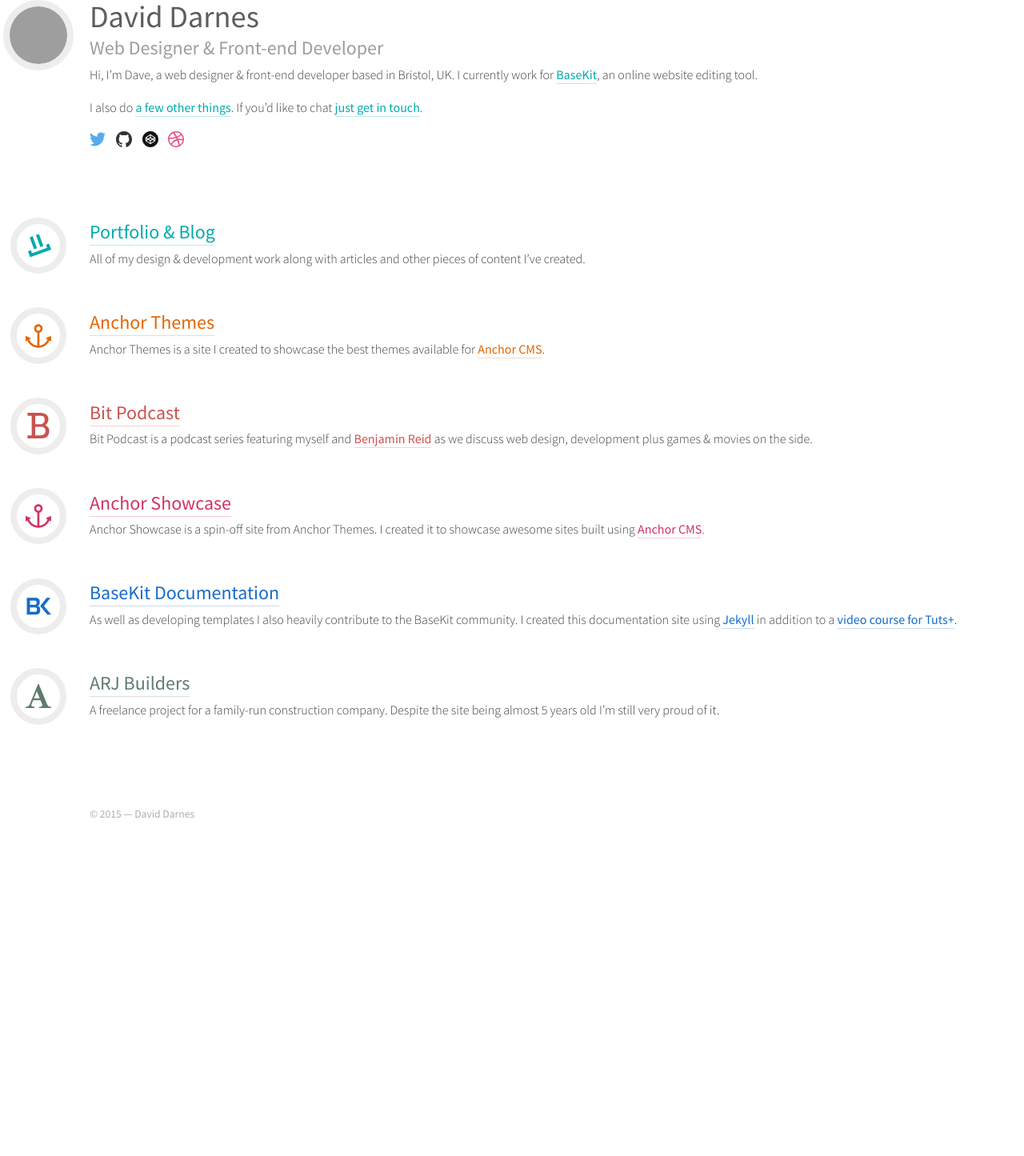
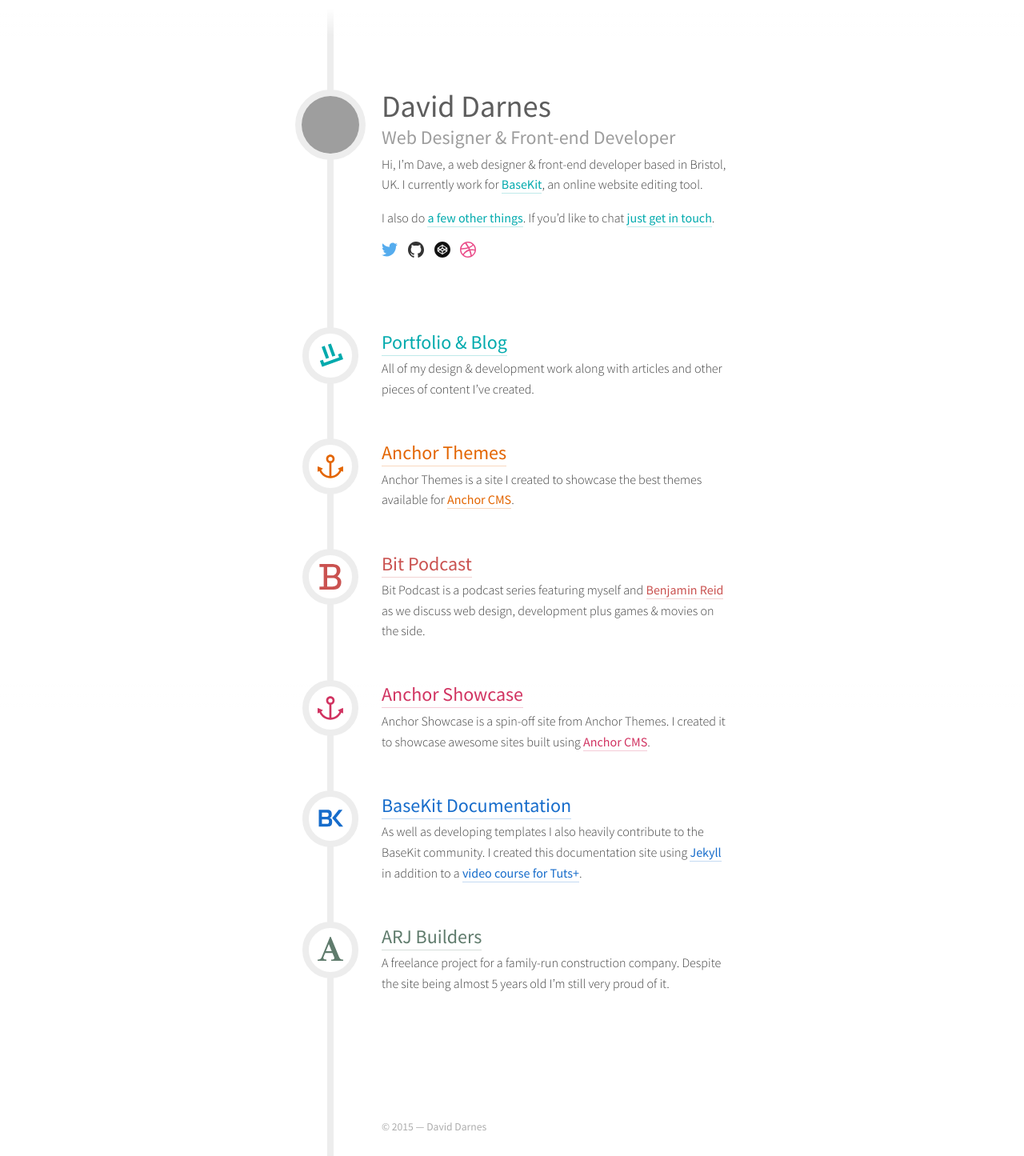
Before and after one commit to daviddarnes/darn.es, a Jekyll site: the page built from index.md, in a window 1280 px wide. Shown: the whole page at 80% size. Built offline with Jekyll 4.4.1, drawn with Linux system fonts in a browser that asks for light colours; before the commit the page ends 1031 px from its top, so only the background shows below that; grey boxes are pictures that could not be loaded.

Commit message:
Adds container element and script include

```diff
--- a/_layouts/front.html
+++ b/_layouts/front.html
@@ -1,6 +1,9 @@
 ---
 layout: default
 ---
+
+
+<div class="container">
 
 	{% include header.html %}
 
@@ -15,3 +18,7 @@
 	{% include sites.html %}
 
 	{% include footer.html %}
+
+</div>
+
+{% include scripts.html %}
```
Lines whose indentation alone changed are shown as unchanged.
